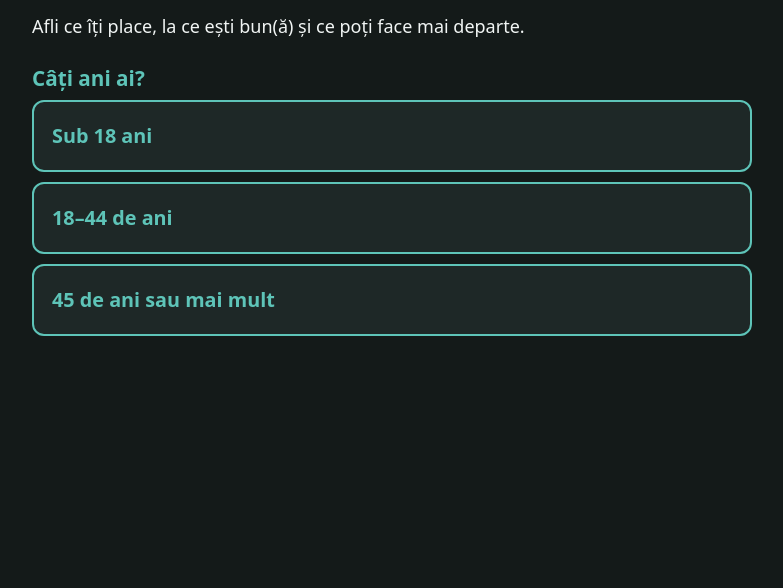
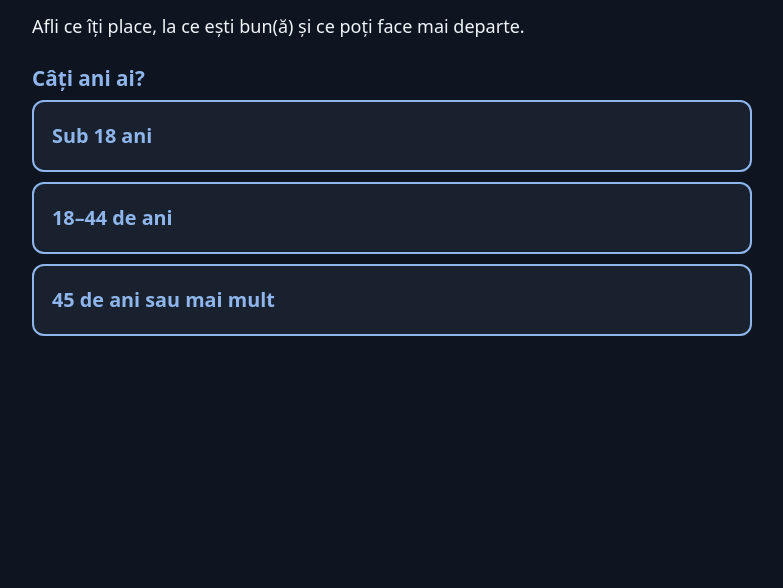
Before and after one commit to iorgasimi-cmd/orientare-cariera, a plain HTML site: page index.html in a window 1280 px wide. Shown: the part 212-800 px from the top of the page, without its empty margins (248-1031 px from the left). Drawn offline with Linux system fonts and the dark colour scheme.

Commit message:
Culori noi (varianta B): albastru de încredere, cu lumina caldă a farului; iconițele și bara telefonului actualizate
Co-Authored-By: Claude Opus 5.5 <noreply@anthropic.com>
Claude-Session: https://claude.ai/code/session_019Gfjiah3ryEcf8MmVjSLrr

```diff
--- a/css/culori.css
+++ b/css/culori.css
@@ -3,20 +3,20 @@
    Regula de contrast: textul trebuie să aibă cel puțin 4,5 față de fundalul lui (7 acolo unde e posibil);
    marginile butoanelor și ale câmpurilor, cel puțin 3. După orice schimbare, rulează:  node teste/contrast.js
    Notă: în manifest.webmanifest, în index.html (meta theme-color) și în icons/icon.svg culorile
-   sunt scrise de mână, pentru că acolo nu se pot folosi variabile. Dacă schimbi albastru-verzuiul sau fundalul, schimbă-le și acolo.
+   sunt scrise de mână, pentru că acolo nu se pot folosi variabile. Dacă schimbi albastrul principal sau fundalul, schimbă-le și acolo.
    ========================================================================== */
 
 :root {
   /* Fundal și text */
-  --fundal: #FAF7F2;            /* alb cald */
+  --fundal: #F6F8FB;            /* alb cald */
   --suprafata: #FFFFFF;         /* cartele și câmpuri */
   --text: #1F2937;              /* gri închis, nu negru pur */
   --text-slab: #4B5563;         /* texte secundare, încă lizibile */
 
-  /* Culoarea principală: albastru-verzui (titluri, bara de progres, butoanele importante) */
-  --principal: #0F766E;
+  /* Culoarea principală: albastru de încredere, ales de Simona pentru încredere și siguranță (titluri, bara de progres, butoanele importante) */
+  --principal: #1E4E8C;
   --principal-text: #FFFFFF;    /* text pe butonul principal */
-  --principal-moale: #DDF0EC;   /* fundal discret, cu text închis deasupra */
+  --principal-moale: #E2EBF6;   /* fundal discret, cu text închis deasupra */
 
   /* Accent cald: chihlimbar (felicitări, pași făcuți, butonul „Continuă”) */
   --cald: #F59E0B;
@@ -26,7 +26,7 @@
 
   /* Linii și margini */
   --contur: #6B7280;            /* margini de butoane și câmpuri (contrast cel puțin 3) */
-  --linie: #E2DDD4;             /* linii decorative, fără rol de citire */
+  --linie: #DCE2EA;             /* linii decorative, fără rol de citire */
 
   /* Erori și atenționări: roșu moale, folosit doar când e nevoie (niciodată pentru rezultatele testelor) */
   --eroare-text: #9B1C1C;
@@ -47,19 +47,19 @@ body[data-traseu="adult"] {
 /* Modul întunecat al telefonului (se aplică automat) */
 @media (prefers-color-scheme: dark) {
   :root {
-    --fundal: #141A19;
-    --suprafata: #1E2827;
-    --text: #F1F5F4;
-    --text-slab: #B6C2BF;
-    --principal: #5EC4B8;
-    --principal-text: #0C1F1D;
-    --principal-moale: #24403C;
+    --fundal: #0F1520;
+    --suprafata: #18212D;
+    --text: #F1F5F9;
+    --text-slab: #B8C3D0;
+    --principal: #8FB6EC;
+    --principal-text: #0B1626;
+    --principal-moale: #233450;
     --cald: #F59E0B;
     --cald-text: #1F2937;
     --cald-moale: #3A3220;
     --cald-contur: #F5B94B;
-    --contur: #8FA19D;
-    --linie: #34413F;
+    --contur: #94A3B8;
+    --linie: #2D394A;
     --eroare-text: #FFB4AE;
     --eroare-fundal: #3C2321;
     --eroare-contur: #E08A84;
--- a/index.html
+++ b/index.html
@@ -5,7 +5,7 @@
   <meta name="viewport" content="width=device-width, initial-scale=1, viewport-fit=cover">
   <title>Orientare în carieră</title>
   <meta name="description" content="Aplicație de orientare în carieră pentru elevi. Datele rămân doar pe telefonul tău.">
-  <meta name="theme-color" content="#0F766E">
+  <meta name="theme-color" content="#1E4E8C">
   <meta name="referrer" content="no-referrer">
   <meta http-equiv="Content-Security-Policy" content="default-src 'self'; img-src 'self' data:; style-src 'self'; script-src 'self'; connect-src 'self'; base-uri 'none'; form-action 'none'">
   <link rel="manifest" href="manifest.webmanifest">
--- a/sw.js
+++ b/sw.js
@@ -1,6 +1,6 @@
 /* Service worker: păstrează fișierele aplicației pe telefon, ca să meargă fără internet.
    Nu face cereri către alte site-uri și nu salvează date personale. */
-var VERSIUNE = "cariera-v37";
+var VERSIUNE = "cariera-v38";
 var FISIERE = [
   "./", "index.html", "manifest.webmanifest", "css/culori.css", "css/stil.css",
   "date/interese.js", "date/valori.js", "date/meserii.js", "date/sfaturi.js", "date/adulti.js", "date/cv.js", "date/scrisoare.js", "date/interviu.js", "date/competente.js", "date/asertiv.js", "date/exercitii.js", "date/ia.js", "date/valori_personale.js", "date/corp.js", "date/cerinte.js", "date/roata.js", "date/retine.js", "date/bosi.js", "date/lectii.js", "date/negociere.js",
```
Also changed, not shown: icons/icon-192.png, icons/icon-512.png, icons/icon.svg, manifest.webmanifest.
